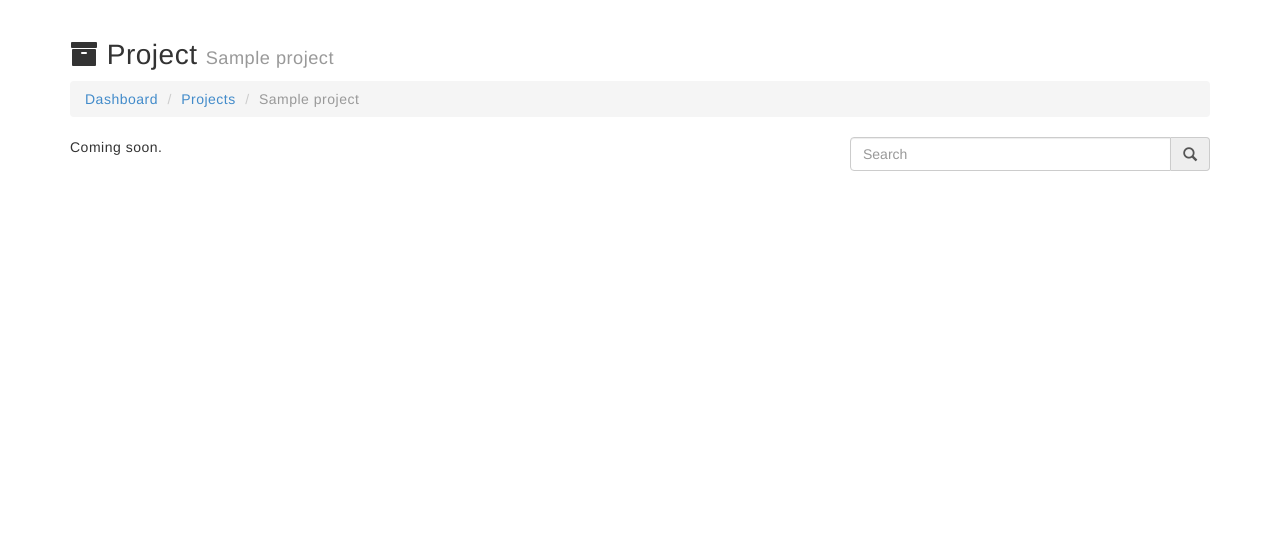
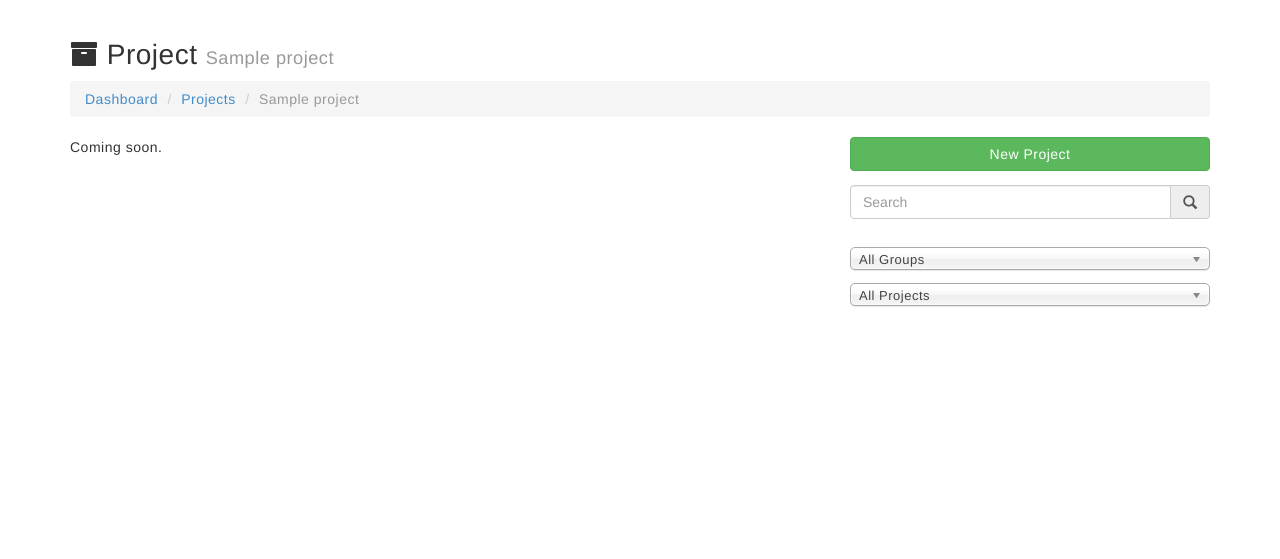
Before and after one commit to websightdesigns/project-manager, a CakePHP app: the page made by app/View/Projects/view.ctp in a window 1280 px wide. Shown: the part 77-636 px from the top of the page. Run offline with PHP 8.4 and a stand-in for CakePHP, Linux system fonts and the light colour scheme; the template is opened without the code that fills it: most values are stand-ins (such as "Sample title", 1, 10 or a date in 2020); data that the repository does not hold is empty; some libraries are stand-ins or nearby versions.

Commit message:
view project update

```diff
--- a/app/View/Projects/view.ctp
+++ b/app/View/Projects/view.ctp
@@ -10,6 +10,9 @@
 
 <div class="row">
     <div class="col-md-4 col-md-push-8">
+        <div class="newbtn">
+            <a href="<?php echo $this->webroot; ?>projects/add" class="btn btn-success btn-block">New Project</a>
+        </div>
         <form role="form">
             <div class="form-group">
                 <div class="input-group">
@@ -18,6 +21,29 @@
                 </div>
             </div>
         </form>
+        <div class="selectprojectgroup">
+            <select id="projectgroupfilter" data-placeholder="Choose a Project Group..." class="chosen" style="width:350px;" tabindex="3">
+                <option value="">All Groups</option>
+                <?php
+                    foreach($projects AS $project) {
+                        $id = $project['Project']['id'];
+                        $projectgroups[$id] = $project['Project']['group'];
+                    }
+                    $projectgroups = array_unique($projectgroups);
+                    foreach($projectgroups AS $key => $group) {
+                        echo '<option value="' . $key . '">' . $group . '</option>';
+                    }
+                ?>
+            </select>
+        </div>
+        <div class="selectproject">
+            <select id="projectfilter" data-placeholder="Choose a Project..." class="chosen" style="width:350px;" tabindex="3">
+                <option value="">All Projects</option>
+                <?php foreach($projects AS $project) { ?>
+                <option value="<?php echo $project['Project']['id']; ?>"><?php echo $project['Project']['title']; ?></option>
+                <?php } ?>
+            </select>
+        </div>
     </div>
     <div class="projects col-md-8 col-md-pull-4">
         <p>Coming soon.</p>
```
